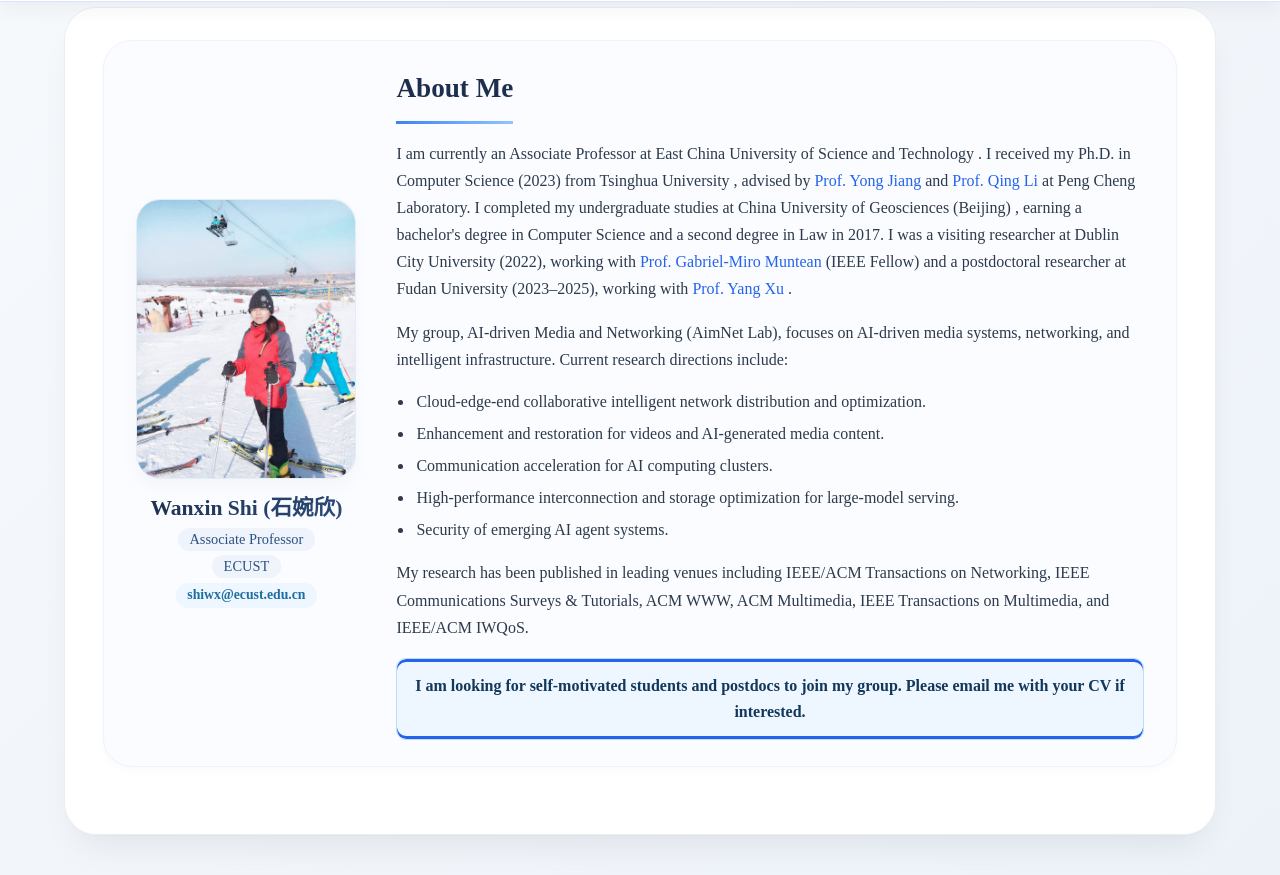
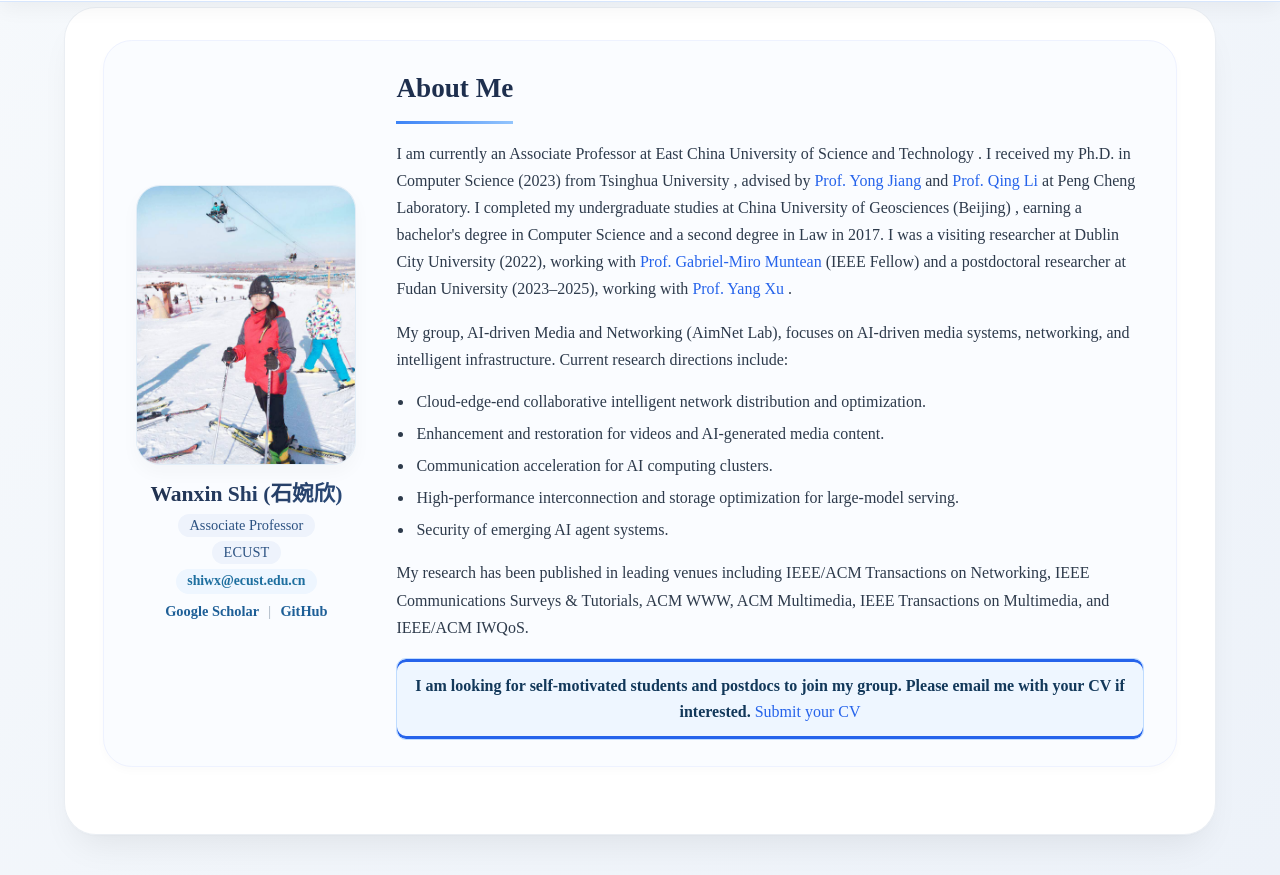
Before and after one commit to islandswx/islandswx.github.io, a plain HTML site: page index.html in a window 1280 px wide. Shown: the part 69-944 px from the top of the page. Drawn offline with Linux system fonts and the light colour scheme.

Commit message:
Add profile and CV submission links

```diff
--- a/index.html
+++ b/index.html
@@ -231,6 +231,22 @@ html {
   border-radius: 40px;
   font-size: 0.86rem;
   line-height: 1.35;
+}
+
+.profile-links {
+  margin-top: 0.45rem;
+  font-size: 0.9rem;
+  line-height: 1.45;
+}
+
+.profile-links a {
+  color: #1e5f97;
+  font-weight: 700;
+}
+
+.profile-links span {
+  color: #9aa9b8;
+  margin: 0 0.35rem;
 }
 
 .about-inline {
@@ -617,6 +633,12 @@ a:hover {
           <div class="email">
             shiwx@ecust.edu.cn
           </div>
+
+          <div class="profile-links">
+            <a href="https://scholar.google.com.hk/citations?user=YSmWKFMAAAAJ&amp;hl=zh-CN" target="_blank">Google Scholar</a>
+            <span>|</span>
+            <a href="https://github.com/islandswx" target="_blank">GitHub</a>
+          </div>
         </div>
       </div>
 
@@ -683,6 +705,7 @@ a:hover {
 
           <div class="recruitment-note">
             I am looking for self-motivated students and postdocs to join my group. Please email me with your CV if interested.
+            <a href="mailto:shiwx@ecust.edu.cn?subject=CV%20Application%20to%20AimNet%20Lab">Submit your CV</a>
           </div>
         </div>
 
```
